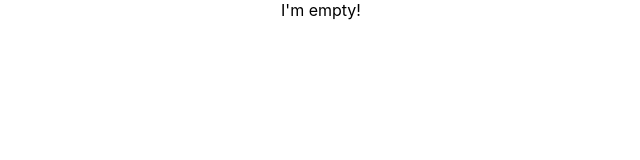
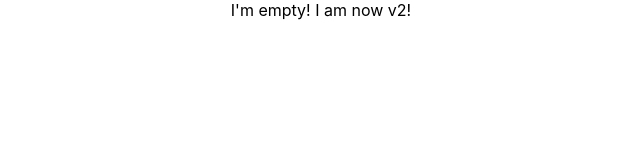
Before and after one commit to nicholasstathakis/react-portfolio, a React (Create React App) app: page / in a window 1280 px wide. Shown: the top 160 px of the page, without its empty margins (319-959 px from the left). Built offline with nearby package versions, Linux system fonts and the light colour scheme.

Commit message:
v2 changes

```diff
--- a/src/App.js
+++ b/src/App.js
@@ -3,7 +3,7 @@ import './App.css';
 function App() {
   return (
     <div className="App">
-      I'm empty!
+      I'm empty! I am now v2!
     </div>
   );
 }
```
